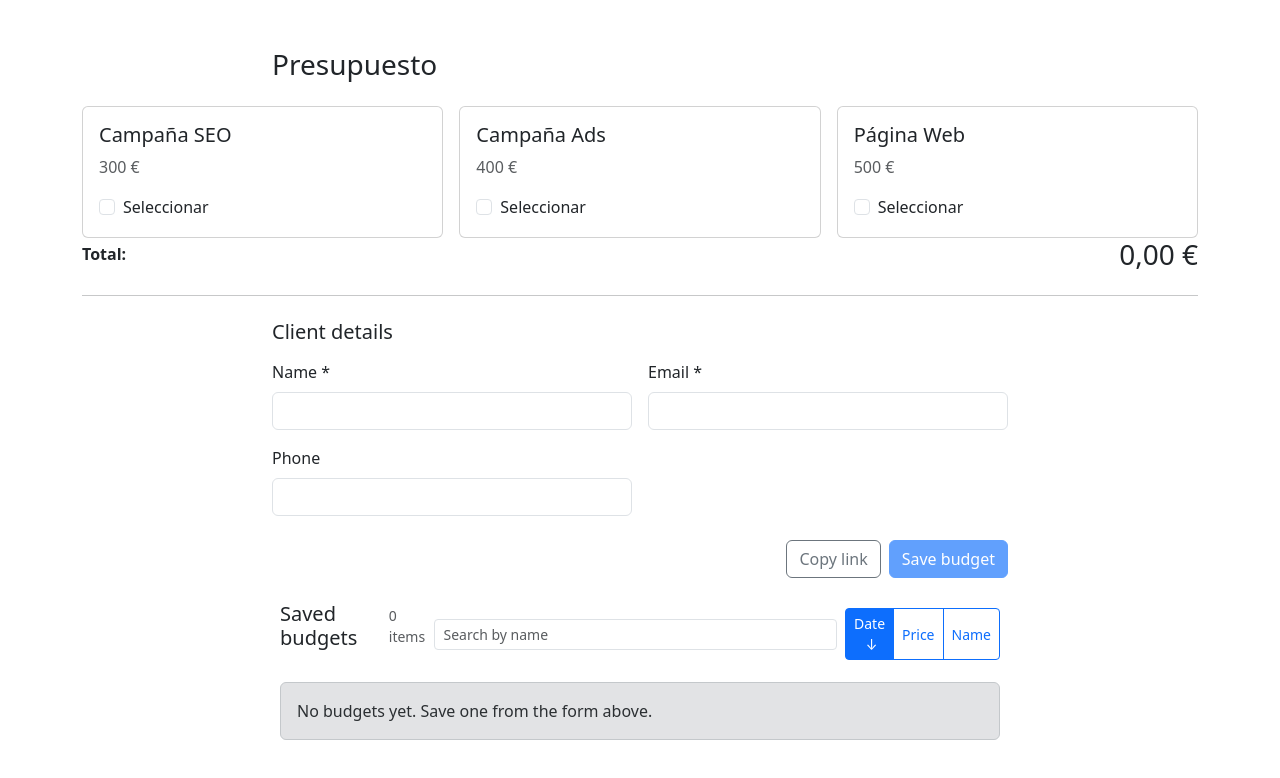
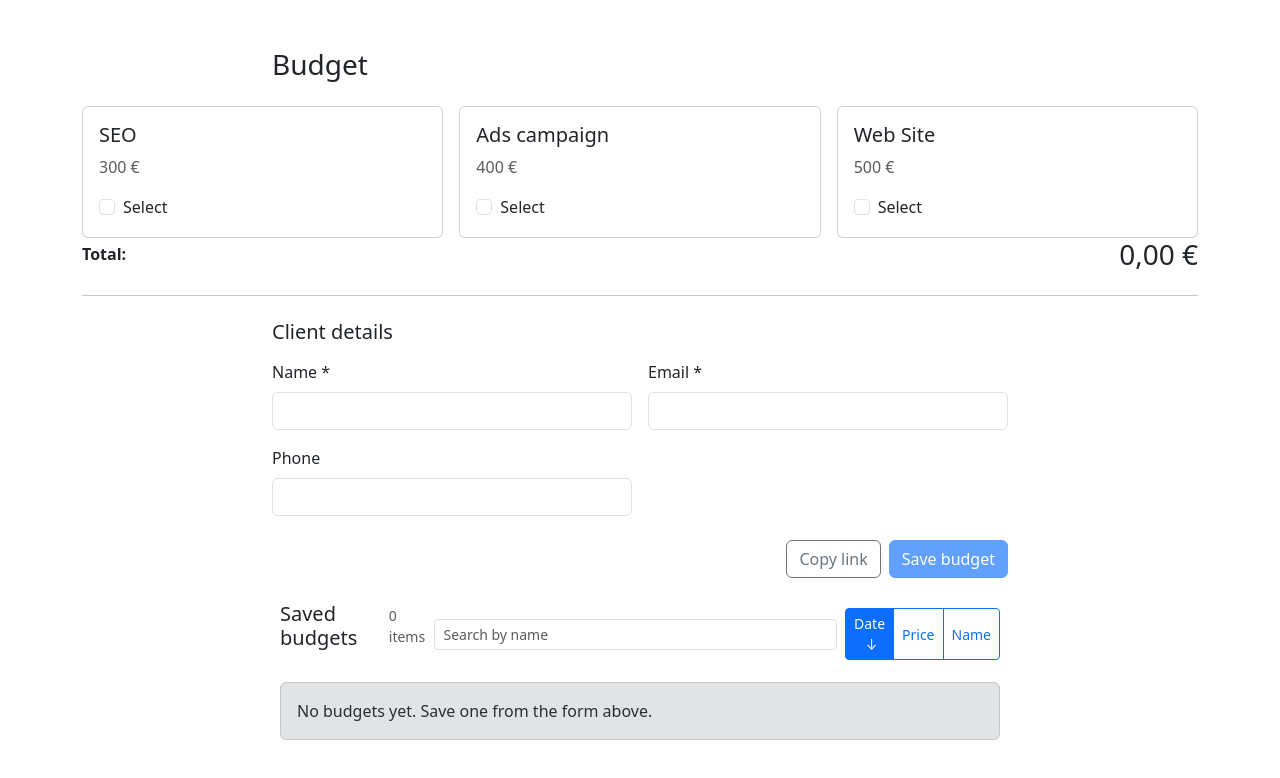
Before and after one commit to Arnau-66/-S6.-Pressupostos--Angular-, an Angular app: page / in a window 1280 px wide. Shown: the top 778 px of the page. Built offline with nearby package versions, Linux system fonts and the light colour scheme.

Commit message:
Fixed language inconsistency: Now all texts are written in English

```diff
--- a/src/app/components/home/home.html
+++ b/src/app/components/home/home.html
@@ -1,7 +1,7 @@
 <div class="container py-5">
   <div class="row justify-content-center mb-4">
     <div class="col-12 col-md-10 col-lg-8">
-      <h2 class="h3 mb-0">Presupuesto</h2>
+      <h2 class="h3 mb-0">Budget</h2>
     </div>
   </div>
 
@@ -13,13 +13,13 @@
              [ngClass]="{ 'border-primary shadow': form.get('seo')?.value }">
           <div class="card-body d-flex flex-column justify-content-between">
             <div>
-              <h5 class="card-title mb-2">Campaña SEO</h5>
+              <h5 class="card-title mb-2">SEO</h5>
               <p class="card-text text-muted mb-3">300 €</p>
             </div>
 
             <div class="form-check mt-auto">
               <input class="form-check-input" type="checkbox" id="seo" formControlName="seo">
-              <label class="form-check-label" for="seo">Seleccionar</label>
+              <label class="form-check-label" for="seo">Select</label>
             </div>
           </div>
         </div>
@@ -30,13 +30,13 @@
              [ngClass]="{ 'border-primary shadow': form.get('ads')?.value }">
           <div class="card-body d-flex flex-column justify-content-between">
             <div>
-              <h5 class="card-title mb-2">Campaña Ads</h5>
+              <h5 class="card-title mb-2">Ads campaign</h5>
               <p class="card-text text-muted mb-3">400 €</p>
             </div>
 
             <div class="form-check mt-auto">
               <input class="form-check-input" type="checkbox" id="ads" formControlName="ads">
-              <label class="form-check-label" for="ads">Seleccionar</label>
+              <label class="form-check-label" for="ads">Select</label>
             </div>
           </div>
         </div>
@@ -47,13 +47,13 @@
              [ngClass]="{ 'border-primary shadow': form.get('web')?.value }">
           <div class="card-body d-flex flex-column justify-content-between">
             <div>
-              <h5 class="card-title mb-2">Página Web</h5>
+              <h5 class="card-title mb-2">Web Site</h5>
               <p class="card-text text-muted mb-3">500 €</p>
             </div>
 
             <div class="form-check mt-auto">
               <input class="form-check-input" type="checkbox" id="web" formControlName="web">
-              <label class="form-check-label" for="web">Seleccionar</label>
+              <label class="form-check-label" for="web">Select</label>
             </div>
           </div>
         </div>
```
